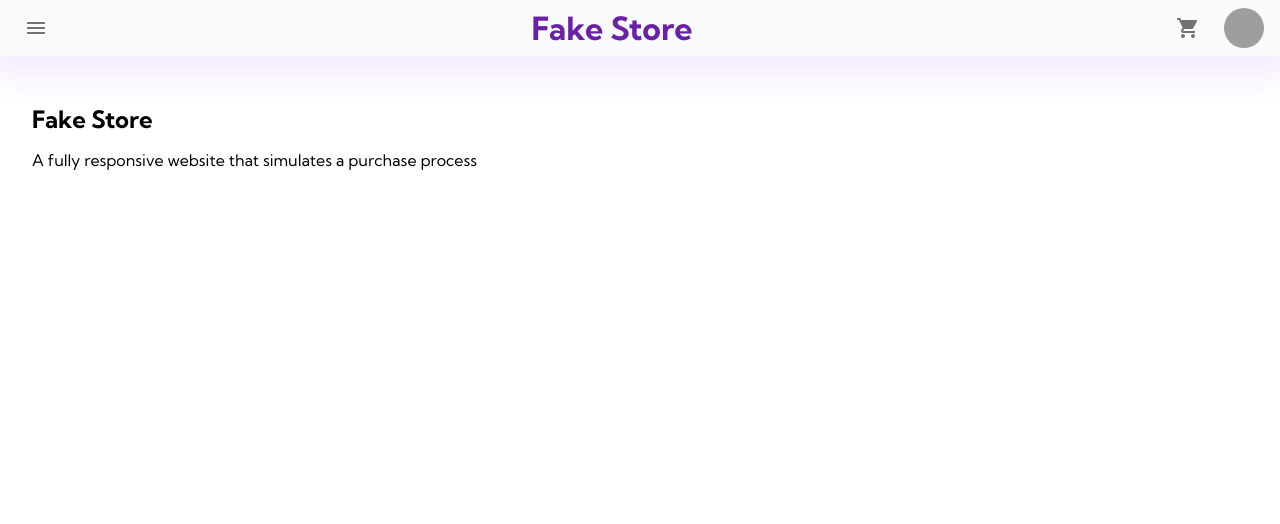
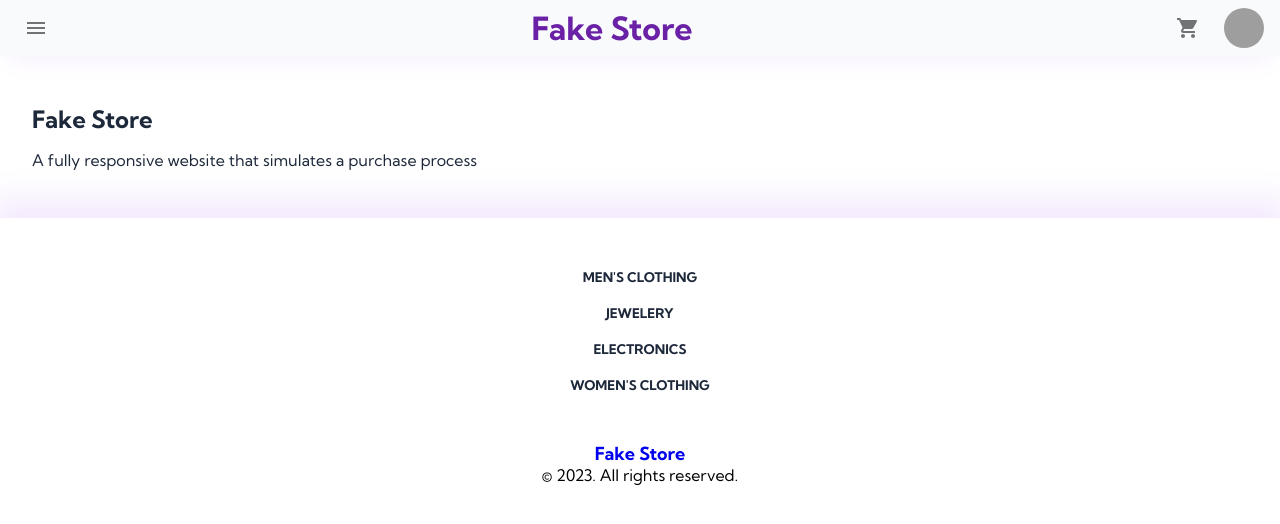
Before and after one commit to vieira-a/fake-store-react, a React (Vite) app: page / in a window 1280 px wide. Shown: the top 524 px of the page. Built offline with nearby package versions, Linux system fonts and the light colour scheme; grey boxes are pictures that could not be loaded.

Commit message:
feat: add component Footer

```diff
--- a/src/App.tsx
+++ b/src/App.tsx
@@ -3,6 +3,7 @@ import { GlobalStyle } from "./styles/global";
 //components
 import Navigation from "./components/Navigation/Navigation";
 import Home from "./pages/Home/Home";
+import Footer from "./components/Footer/Footer";
 
 function App() {
   return (
@@ -10,6 +11,7 @@ function App() {
       <GlobalStyle />
       <Navigation />
       <Home />
+      <Footer />
     </>
   );
 }
--- /dev/null
+++ b/src/components/Footer/Footer.tsx
@@ -0,0 +1,41 @@
+import { useEffect, useState } from 'react';
+import data from '../../mock/data.json';
+import * as S from './styles'
+export default function Footer() {
+
+  const [categoryMenu, setCategoryMenu] = useState<String[]>([])
+
+  const handleCategoryMenu = () => {
+    let allCategories: String[] = []
+
+    data.map((item) => {
+      allCategories.push(item.category)
+      setCategoryMenu([... new Set(allCategories)])
+    })
+    console.log(categoryMenu)
+  }
+
+  useEffect(()=> {
+    handleCategoryMenu()
+  }, [data])
+
+  return (
+    <S.FooterSection>
+
+      <S.FooterMenu>
+      {categoryMenu.map(item => (
+        <li key={`category${item}`}>
+        <S.FooterMenuItems href='#'>
+          {item}
+        </S.FooterMenuItems>
+        </li>
+      ))}
+
+      </S.FooterMenu>
+      <S.Copyright>
+        <S.Logo href='#'>Fake Store</S.Logo>
+        <p>&copy; 2023. All rights reserved.</p>
+      </S.Copyright>
+    </S.FooterSection>
+  )
+}
--- /dev/null
+++ b/src/components/Footer/styles.tsx
@@ -0,0 +1,40 @@
+import styled from "styled-components";
+import { color } from "../UI/colors";
+
+export const FooterSection = styled('footer')`
+  display: flex;
+  flex-direction: column;
+  align-items: center;
+  justify-content: center;
+  gap: 1rem;
+  padding-block: 3rem;
+  box-shadow: 0 -10px 30px 10px ${color.purple['6001']};
+`
+
+export const FooterMenu = styled('ul')`
+  display: flex;
+  flex-direction: column;
+  align-items: center;
+  justify-content: center;
+  gap: 1rem;
+  margin-bottom: 2rem;
+`
+
+export const FooterMenuItems = styled('a')`
+  font-size: smaller;
+  font-weight: bold;
+  text-transform: uppercase;
+  color: ${color.slate['800']};
+`
+
+export const Logo = styled('a')`
+  font-size: large;
+  font-weight: bold;
+  color: ${color.purple};
+`
+
+export const Copyright = styled('div')`
+  display: flex;
+  flex-direction: column;
+  align-items: center;
+`
--- a/src/components/Navigation/styles.tsx
+++ b/src/components/Navigation/styles.tsx
@@ -8,7 +8,7 @@ export const Navbar = styled('nav')`
   justify-content: space-between;
   align-items: center;
   padding: .5rem 1rem;
-  box-shadow: 0 10px 30px 10px ${color.purple['6001']};
+  box-shadow: 0 10px 30px -10px ${color.purple['6001']};
 `
 
 export const Logo = styled('a')`
--- a/src/pages/Home/styles.tsx
+++ b/src/pages/Home/styles.tsx
@@ -7,4 +7,5 @@ export const Hero = styled('section')`
   flex-direction: column;
   gap: 1rem;
   justify-content: center;
+  color: ${color.slate['800']};
 `
--- a/src/styles/global.ts
+++ b/src/styles/global.ts
@@ -7,6 +7,14 @@ export const GlobalStyle = createGlobalStyle`
     box-sizing: border-box;
     font-family: 'Kumbh Sans', sans-serif;
   }
+
+  a {
+    text-decoration: none;
+  }
+
+  li {
+    list-style: none;
+  }
   ::-webkit-scrollbar { width: 10px; }
   ::-webkit-scrollbar-track { background-color: hsl(0, 0%, 98%); }
   ::-webkit-scrollbar-thumb { background-color: hsl(0, 0%, 80%); }
```
